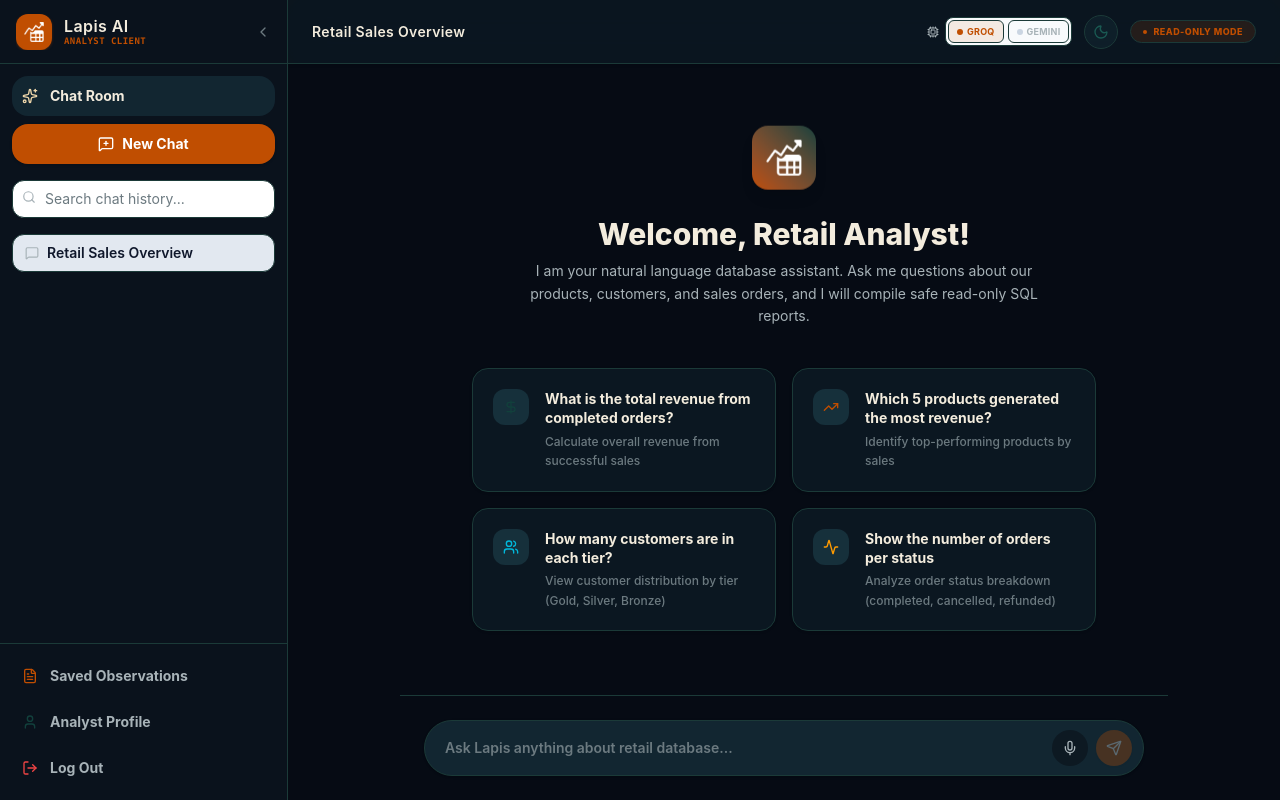
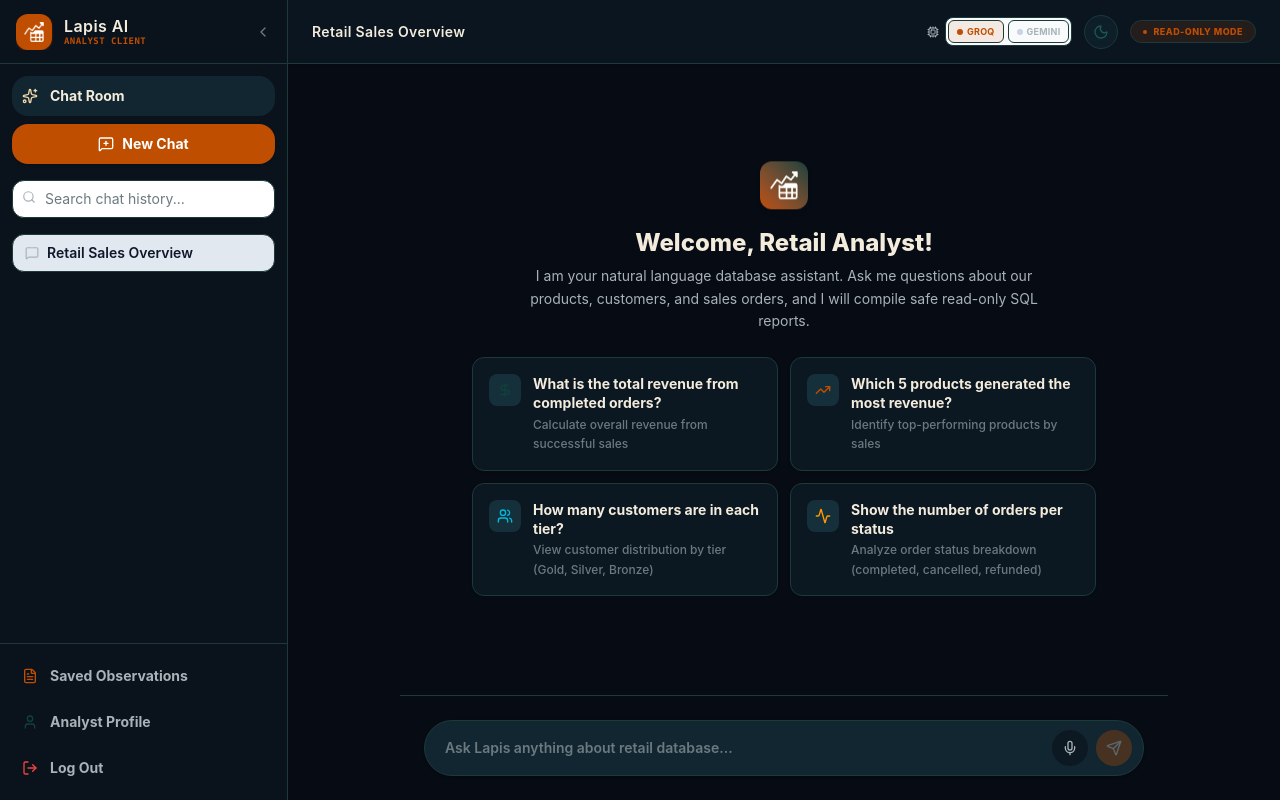
Before and after one commit to keyy9/Chatbot-Data-Analyst, a React (Vite) app in the folder frontend/: page /chat in a window 1280 px wide. Built offline with nearby package versions, Linux system fonts and the light colour scheme; no server answers; sample sign-in values are in the browser's storage.

Commit message:
style: reduce ChatWelcome spacing and dimensions to prevent overflow on standard viewports

```diff
--- a/frontend/src/components/Chat/ChatWelcome.tsx
+++ b/frontend/src/components/Chat/ChatWelcome.tsx
@@ -40,38 +40,38 @@ export const ChatWelcome: React.FC = () => {
   };
 
   return (
-    <div className="flex-1 flex flex-col items-center justify-center p-6 text-center max-w-2xl mx-auto space-y-6 font-sans select-none animate-fade-in">
+    <div className="flex-1 flex flex-col items-center justify-center py-2 px-6 text-center max-w-2xl mx-auto space-y-4 font-sans select-none animate-fade-in">
       {/* Brand logo large icon */}
-      <div className="w-16 h-16 bg-gradient-to-tr from-accent to-teal rounded-2xl flex items-center justify-center shadow-lg animate-bounce">
-        <img src={logoImg} alt="Lapis AI Logo" className="w-9 h-9 object-contain invert brightness-0" />
+      <div className="w-12 h-12 bg-gradient-to-tr from-accent to-teal rounded-xl flex items-center justify-center shadow-md animate-bounce">
+        <img src={logoImg} alt="Lapis AI Logo" className="w-7 h-7 object-contain invert brightness-0" />
       </div>
 
       {/* Greeting text */}
-      <div className="space-y-2">
-        <h2 className="text-3xl font-extrabold text-text">
+      <div className="space-y-1.5">
+        <h2 className="text-2xl font-extrabold text-text">
           Welcome, {profile.name}!
         </h2>
-        <p className="text-sm text-text-muted leading-relaxed max-w-lg mx-auto">
+        <p className="text-xs sm:text-sm text-text-muted leading-relaxed max-w-lg mx-auto">
           I am your natural language database assistant. Ask me questions about our products, customers, and sales orders, and I will compile safe read-only SQL reports.
         </p>
       </div>
 
       {/* Suggested prompts grid */}
-      <div className="grid grid-cols-1 md:grid-cols-2 gap-4 w-full pt-4">
+      <div className="grid grid-cols-1 md:grid-cols-2 gap-3 w-full pt-2">
         {suggestions.map((sug, idx) => (
           <div
             key={idx}
             onClick={() => handleSuggestionClick(sug.text)}
-            className="p-5 bg-surface-2/45 border border-border rounded-2xl hover:border-accent/50 cursor-pointer shadow-sm hover:shadow-md transition-all text-left flex items-start gap-4 group hover:scale-[1.02] duration-200"
+            className="p-4 bg-surface-2/45 border border-border rounded-xl hover:border-accent/50 cursor-pointer shadow-sm hover:shadow-md transition-all text-left flex items-start gap-3 group hover:scale-[1.01] duration-200"
           >
-            <div className="p-2.5 bg-surface-hover rounded-xl group-hover:bg-accent/10 transition-colors">
+            <div className="p-2 bg-surface-hover rounded-lg group-hover:bg-accent/10 transition-colors">
               {sug.icon}
             </div>
             <div>
-              <h4 className="text-sm font-bold text-text group-hover:text-accent transition-colors leading-snug">
+              <h4 className="text-xs sm:text-sm font-bold text-text group-hover:text-accent transition-colors leading-snug">
                 {sug.text}
               </h4>
-              <p className="text-xs text-text-faint mt-1 font-medium leading-relaxed">
+              <p className="text-[10px] sm:text-xs text-text-faint mt-0.5 font-medium leading-relaxed">
                 {sug.desc}
               </p>
             </div>
```
